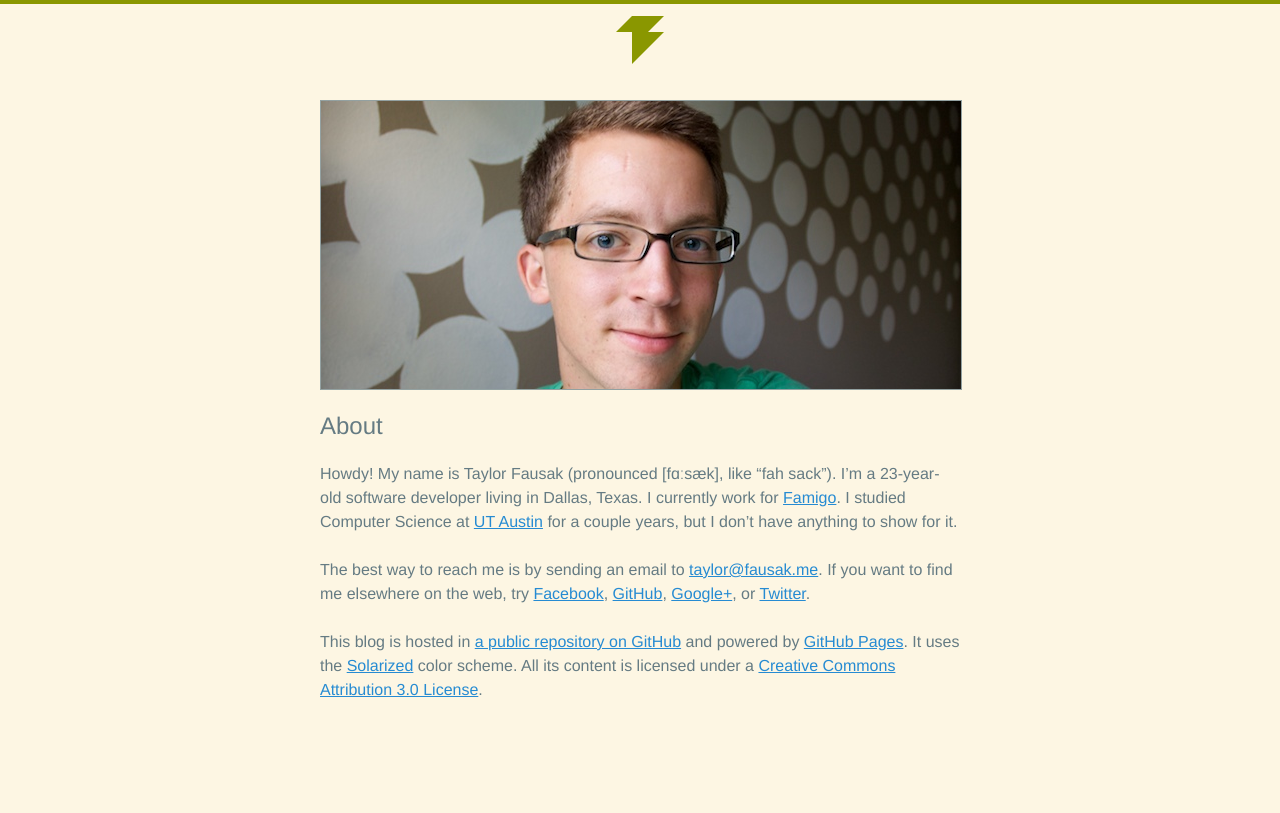
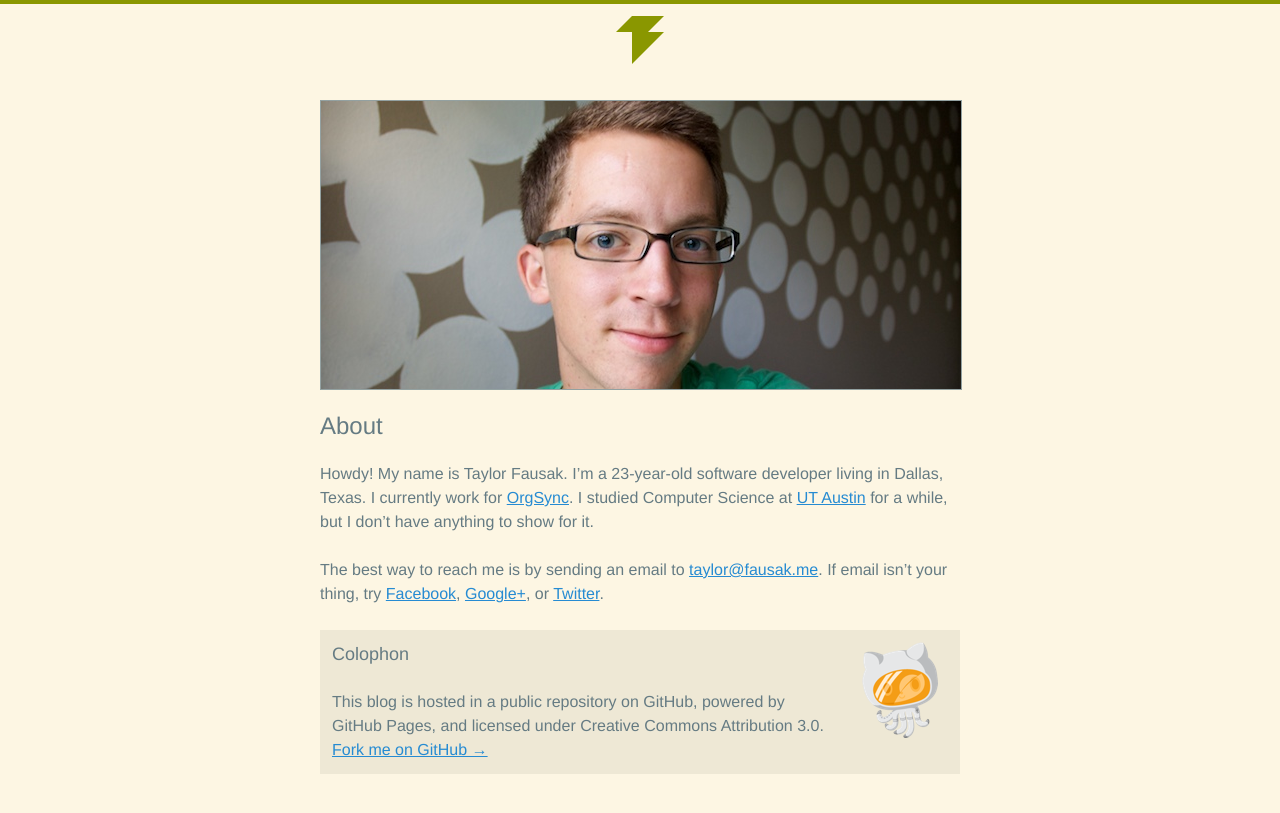
Before and after one commit to tfausak/tfausak.github.io, a Jekyll site: the page built from about.md, in a window 1280 px wide. Shown: the top 813 px of the page. Built offline with Jekyll 4.4.1, drawn with Linux system fonts in a browser that asks for light colours.

Commit message:
Rewrite about page.
Also update job from Famigo to OrgSync.

```diff
--- a/about.md
+++ b/about.md
@@ -7,30 +7,25 @@ title: About
 
 # {{ page.title }}
 
-Howdy! My name is Taylor Fausak (pronounced \[fɑːsæk\], like "fah
-sack"). I'm a 23-year-old software developer living in Dallas,
-Texas. I currently work for [Famigo][2]. I studied Computer Science
-at [UT Austin][3] for a couple years, but I don't have anything to
-show for it.
+Howdy! My name is Taylor Fausak. I'm a 23-year-old software developer
+living in Dallas, Texas. I currently work for [OrgSync][2]. I studied
+Computer Science at [UT Austin][3] for a while, but I don't have
+anything to show for it.
 
-The best way to reach me is by sending an email to [taylor@fausak.me][4].
-If you want to find me elsewhere on the web, try [Facebook][5], [GitHub][6],
-[Google+][7], or [Twitter][8].
+The best way to reach me is by sending an email to [taylor@fausak.me][4]. If email isn't your thing, try [Facebook][5], [Google+][6], or [Twitter][7].
 
-This blog is hosted in [a public repository on GitHub][9] and powered
-by [GitHub Pages][10]. It uses the [Solarized][11] color scheme.
-All its content is licensed under a [Creative Commons Attribution
-3.0 License][12].
+<footer class="footer about">
+    <img alt="GitHub" src="/static/images/octonaut.png">
+
+    <h2>Colophon</h2>
+
+    <p>This blog is hosted in a public repository on GitHub, powered by GitHub Pages, and licensed under Creative Commons Attribution 3.0. <a href="https://github.com/tfausak/tfausak.github.com">Fork me on GitHub &#x2192;</a></p>
+</footer>
 
 [1]: /static/images/taylor-fausak.jpg
-[2]: http://www.famigo.com/
+[2]: http://www.orgsync.com/
 [3]: http://www.utexas.edu/
 [4]: mailto:taylor+honeypot@fausak.me
 [5]: https://www.facebook.com/taylorfausak
-[6]: https://github.com/tfausak
-[7]: https://plus.google.com/111507914518262812295
-[8]: https://twitter.com/taylorfausak
-[9]: https://github.com/tfausak/tfausak.github.com
-[10]: http://pages.github.com/
-[11]: http://ethanschoonover.com/solarized
-[12]: http://creativecommons.org/licenses/by/3.0/
+[6]: https://plus.google.com/111507914518262812295
+[7]: https://twitter.com/taylorfausak
--- a/index.html
+++ b/index.html
@@ -33,5 +33,5 @@ layout: base
 
     <h2>About</h2>
 
-    <p>Taylor Fausak is a 23-year-old software developer living in Dallas, Texas and working for Famigo. <a href="/about/">Read more &#x2192;</a></p>
+    <p>I'm Taylor Fausak, a 23-year-old software developer living in Dallas, Texas and working for OrgSync. <a href="/about/">Read more &#x2192;</a></p>
 </footer>
```
Also changed, not shown: static/images/octonaut.png (added).
